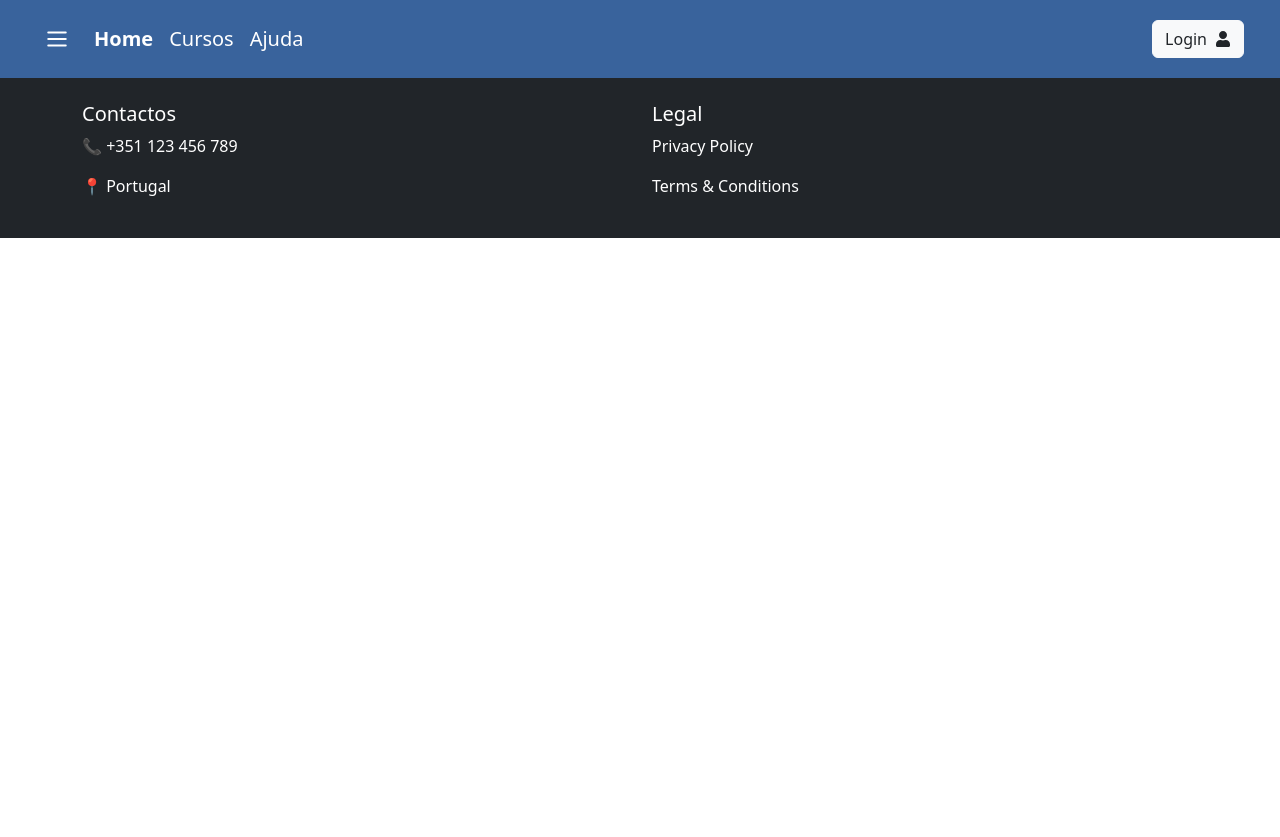
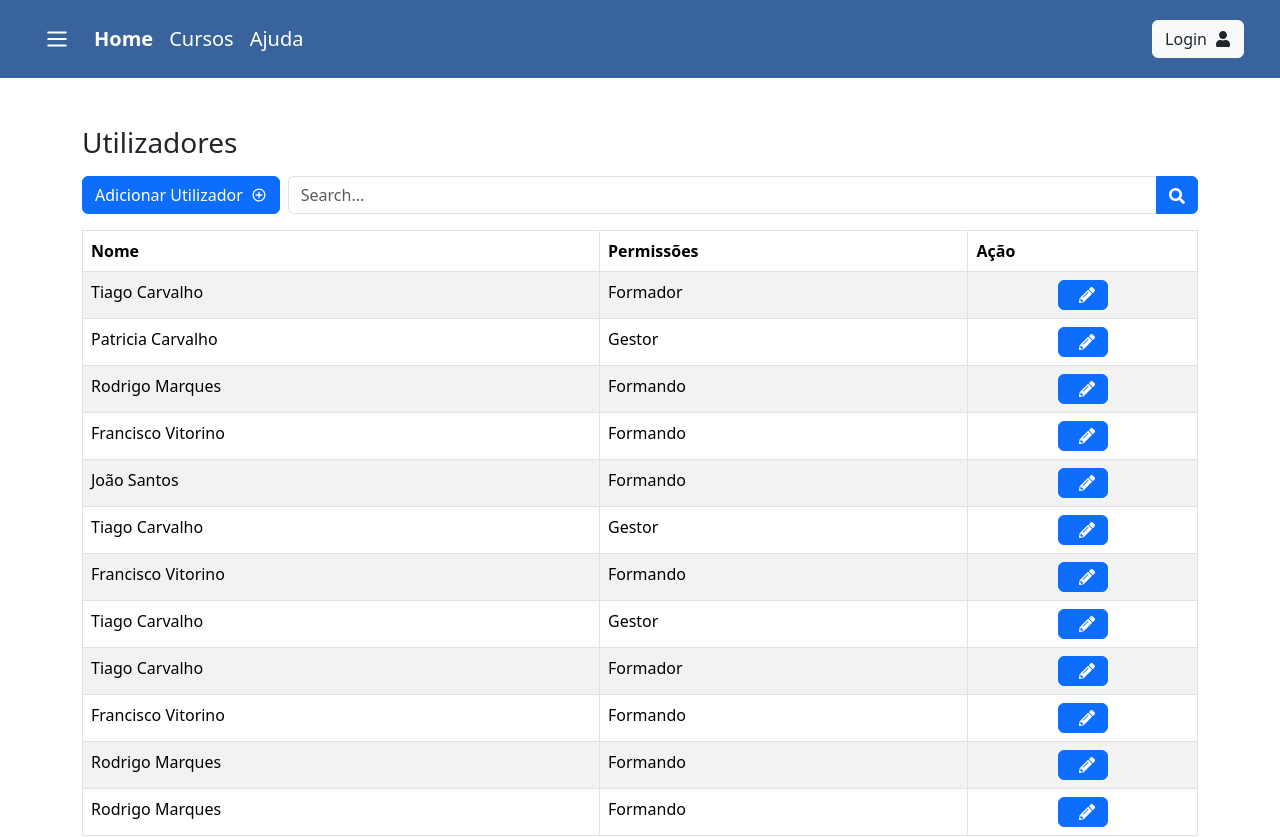
Before and after one commit to alexmarquesrm/softskills-web, a React (Create React App) app in the folder frontend/: page /utilizadores/lista in a window 1280 px wide. Shown: the top 837 px of the page. Before the commit the page ends 800 px from the top, so only its background shows below. Built offline with nearby package versions, Linux system fonts and the light colour scheme.

Commit message:
Componente tabela e lista de Utilizadores

```diff
--- /dev/null
+++ b/frontend/src/components/tabelas/tabela.js
@@ -0,0 +1,85 @@
+import React, { useState } from "react";
+import { FaSearch } from "react-icons/fa";
+import { Button, InputGroup, FormControl, Table } from "react-bootstrap";
+import "bootstrap/dist/css/bootstrap.min.css";
+import Botao from "../buttons/botao";
+import { FaPencilAlt } from "react-icons/fa";
+import { IoMdAddCircleOutline } from "react-icons/io";
+
+
+
+
+function UsersTable() {
+  const [users] = useState([
+    { name: "Tiago Carvalho", permissions: "Formador" },
+    { name: "Patricia Carvalho", permissions: "Gestor" },
+    { name: "Rodrigo Marques", permissions: "Formando" },
+    { name: "Francisco Vitorino", permissions: "Formando" },
+    { name: "João Santos", permissions: "Formando" },
+    { name: "Tiago Carvalho", permissions: "Gestor" },
+    { name: "Francisco Vitorino", permissions: "Formando" },
+    { name: "Tiago Carvalho", permissions: "Gestor" },
+    { name: "Tiago Carvalho", permissions: "Formador" },
+    { name: "Francisco Vitorino", permissions: "Formando" },
+    { name: "Rodrigo Marques", permissions: "Formando" },
+    { name: "Rodrigo Marques", permissions: "Formando" },
+  ]);
+
+  const [searchTerm, setSearchTerm] = useState("");
+
+  const handleSearchChange = (e) => {
+    setSearchTerm(e.target.value);
+  };
+
+  const filteredUsers = users.filter((user) =>
+    user.name.toLowerCase().includes(searchTerm.toLowerCase())
+  );
+
+  return (
+    <div className="container mt-5">
+      <div className="mb-3">
+        <h3>Utilizadores</h3>
+      </div>
+
+      <div className="d-flex justify-content-between mb-3">
+        <Botao text={'Adicionar Utilizador'}onClick={() => alert("Botão clicado")} Icon={IoMdAddCircleOutline}/>
+        <div className="ms-2" style={{ flex: 1 }}>
+          <InputGroup className="w-100">
+            <FormControl
+              placeholder="Search..."
+              value={searchTerm}
+              onChange={handleSearchChange}
+            />
+            <Button variant="primary">
+              <FaSearch />
+            </Button>
+          </InputGroup>
+        </div>
+      </div>
+
+      <Table striped bordered hover>
+        <thead>
+          <tr>
+            <th>Nome</th>
+            <th>Permissões</th>
+            <th>Ação</th>
+          </tr>
+        </thead>
+        <tbody>
+          {filteredUsers.map((user) => (
+            <tr>
+              <td>{user.name}</td>
+              <td>{user.permissions}</td>
+              <td>
+                <Botao  onClick={() => alert("Botão clicado")} Icon={FaPencilAlt} />
+
+              </td>
+            </tr>
+          ))}
+        </tbody>
+      </Table>
+    </div>
+  );
+}
+
+export default UsersTable;
--- a/frontend/src/pages/listaUtilizadores.js
+++ b/frontend/src/pages/listaUtilizadores.js
@@ -3,12 +3,14 @@ import React from "react";
 import CustomNavbar from "../components/navbar/customNavbar";
 import Footer from "../components/footer/Footer";
 import "bootstrap/dist/css/bootstrap.min.css";
+import Tabela from "../components/tabelas/tabela";
 
 function App() {
   return (
     <div>
       <CustomNavbar />
-      <Footer />
+      <Tabela/>
+     <Footer />
     </div>
   );
 }
```
